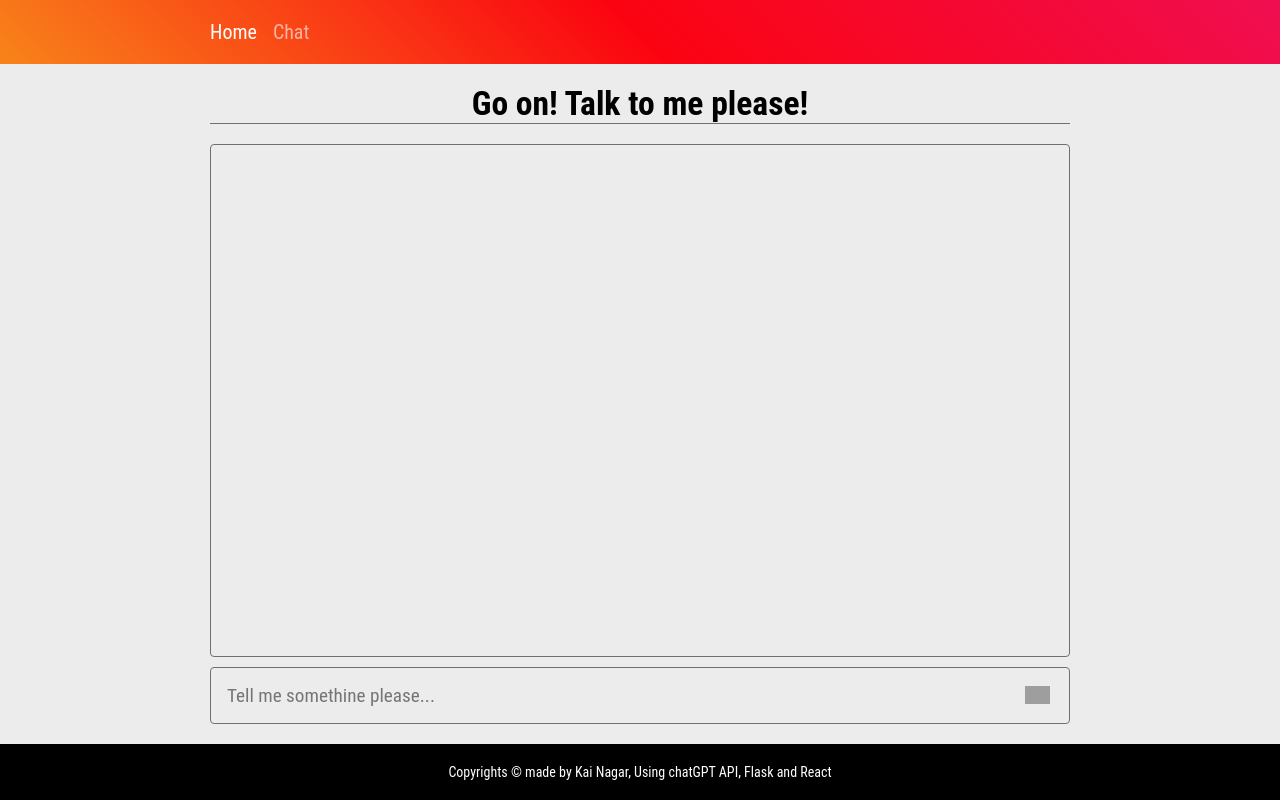
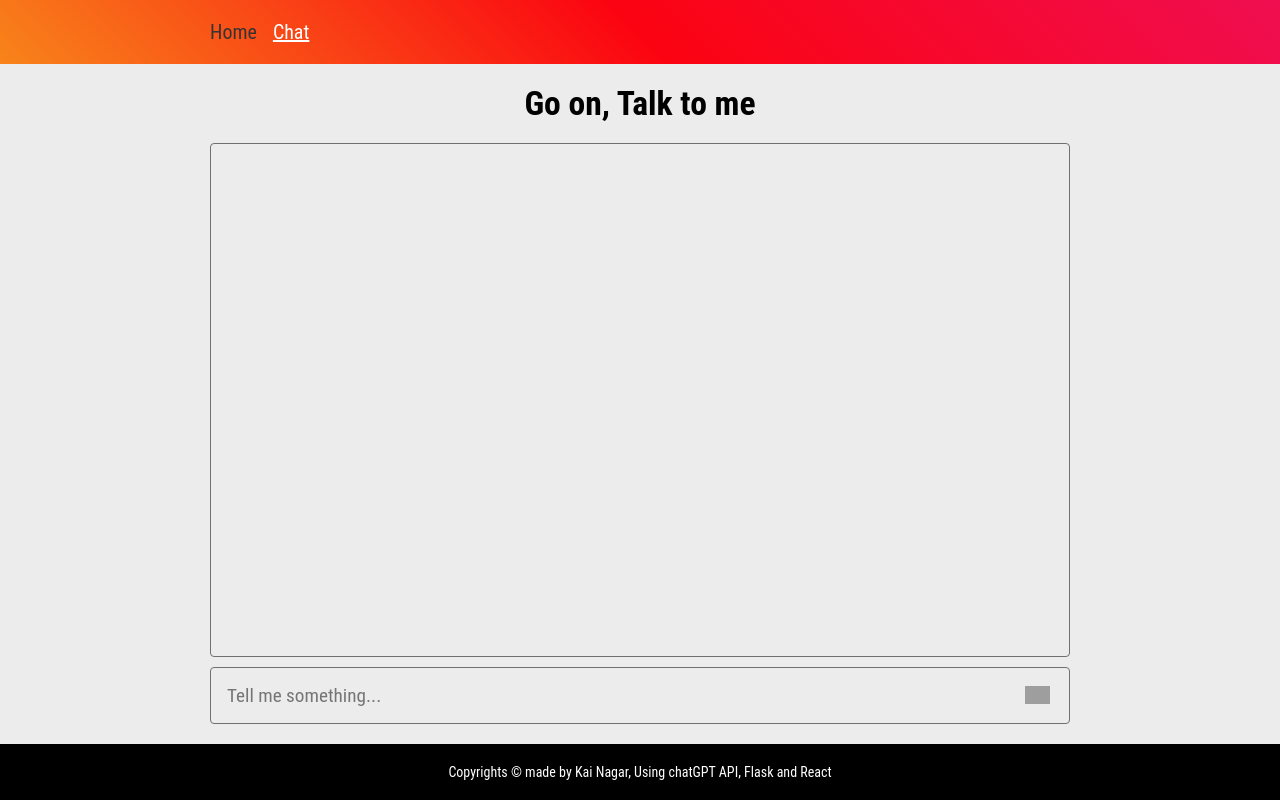
Before and after one commit to KaiNagar/ChatGPT-API-Wrapper, a React (Create React App) app in the folder frontend/: page /#/chat in a window 1280 px wide. Built offline with nearby package versions, Linux system fonts and the light colour scheme; grey boxes are pictures that could not be loaded.

Commit message:
finishing some style in FE

```diff
--- a/frontend/src/assets/styles/1-setup/_variables.scss
+++ b/frontend/src/assets/styles/1-setup/_variables.scss
@@ -14,6 +14,7 @@ $clr-MLight: lighten($clr-main, 60%);
 $clr-SLight: lighten($clr-secondary, 40%);
 $clr-warning: rgb(224, 71, 71);
 $clr-black:#000;
+$clr-headerLink:rgb(56, 51, 51);
 
 // Colors
 $clr1: #5352ed;
--- a/frontend/src/assets/styles/2-base/_base.scss
+++ b/frontend/src/assets/styles/2-base/_base.scss
@@ -19,9 +19,7 @@ body {
   font-size: 20px;
 }
 
-.active{
-  opacity: 0.6;
-}
+
 
 .App {
   height: 100vh;
--- a/frontend/src/assets/styles/4-cmps/_app-header.scss
+++ b/frontend/src/assets/styles/4-cmps/_app-header.scss
@@ -11,13 +11,13 @@
   .app-header {
     .header-link {
       margin-right: 1rem;
-      &:hover {
-        text-decoration: none;
-      }
+      color: $clr-headerLink;
+
     }
     .active {
       color: white;
-      text-decoration: none;
+      transition: all 0.3;
+      text-decoration: underline;
     }
   }
 }
--- a/frontend/src/assets/styles/5-pages/_chat-page.scss
+++ b/frontend/src/assets/styles/5-pages/_chat-page.scss
@@ -10,11 +10,11 @@
     }
     .chat-header {
       font-weight: bold;
-      border-bottom: 1px solid $clr-border;
     }
   }
   .response-from-chat {
     flex-grow: 1;
+    text-align: left;
     border: 1px solid $clr-border;
     margin-block: rem(10px);
     padding: 1rem;
--- a/frontend/src/assets/styles/5-pages/_home-page.scss
+++ b/frontend/src/assets/styles/5-pages/_home-page.scss
@@ -8,7 +8,7 @@
   .link-to-chat {
     text-decoration: none;
     &:hover {
-      opacity: 0.6;
+      color: $clr-border;
     }
   }
 }
--- a/frontend/src/pages/Chat.jsx
+++ b/frontend/src/pages/Chat.jsx
@@ -1,5 +1,4 @@
 import { useState } from 'react'
-import { Link } from 'react-router-dom'
 import { chatService } from '../services/chatService'
 
 export const Chat = () => {
@@ -27,7 +26,7 @@ export const Chat = () => {
   return (
     <section className='chat-page flex column space-between'>
       <div className='headers'>
-        <h1 className='chat-header'>Go on! Talk to me please!</h1>
+        <h1 className='chat-header'>Go on, Talk to me</h1>
         <h3 className='chat-prev-value'>
           {prevInputValue && `Input: ${prevInputValue}`}
         </h3>
@@ -39,7 +38,7 @@ export const Chat = () => {
             type='text'
             value={inputValue}
             onChange={onChangeInput}
-            placeholder='Tell me somethine please...'
+            placeholder='Tell me something...'
           />
           {!isWaiting ? (
             <span onClick={onSubmitForm} className='send-icon'>
```
